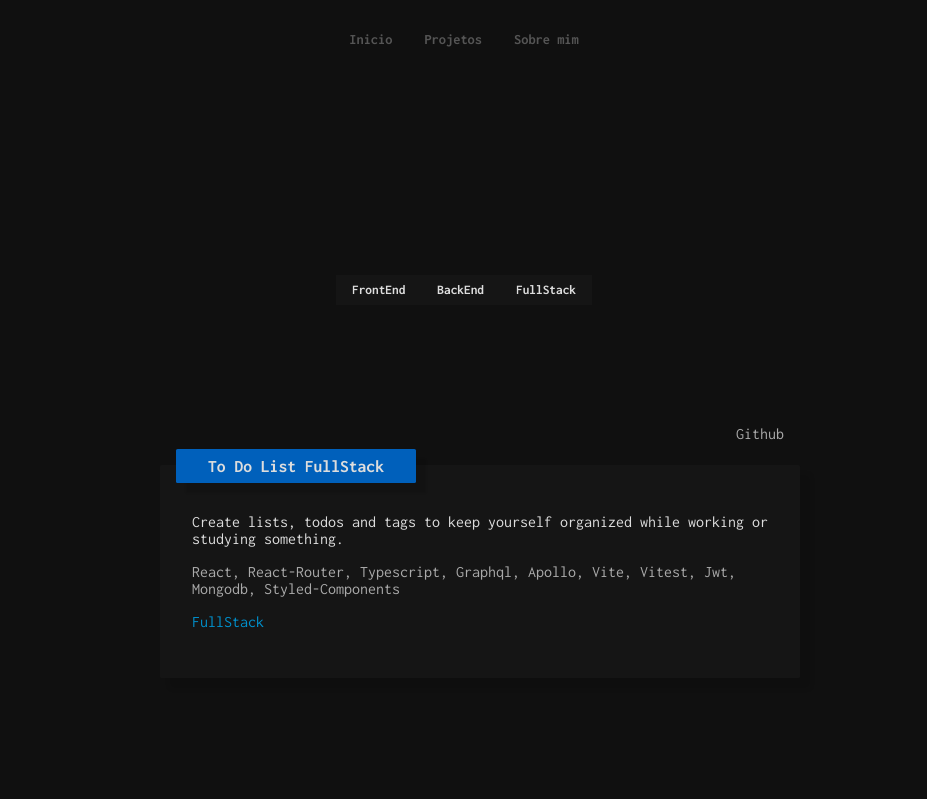
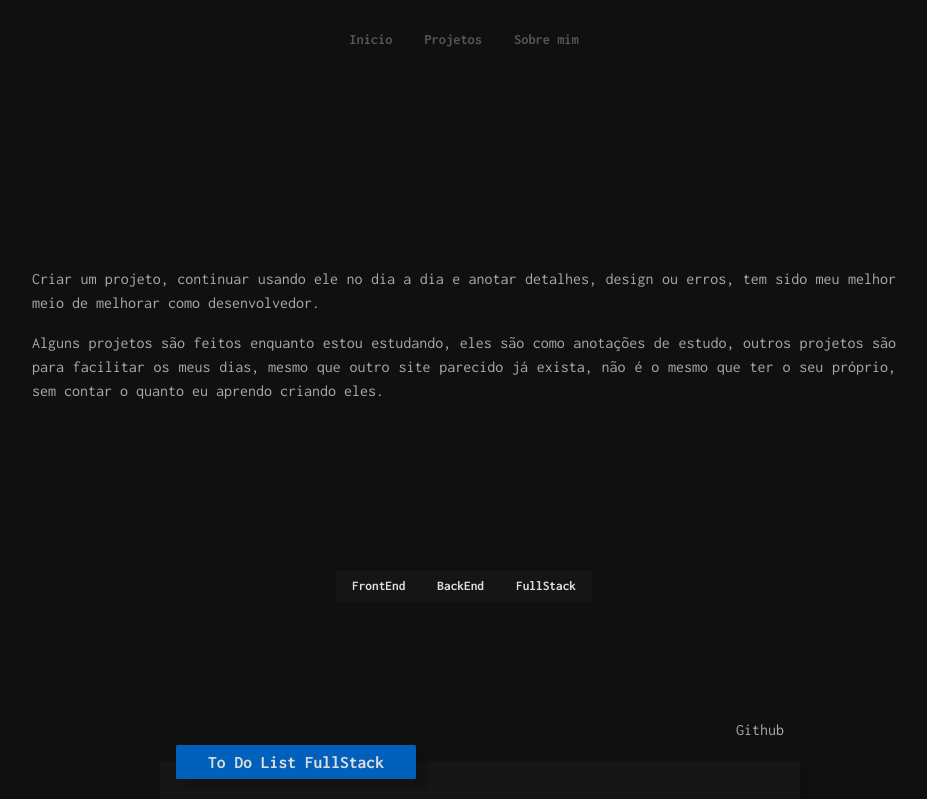
Before and after one commit to Rafael-Cesario/Portfolio, a Next.js app: page /projects in a window 1280 px wide. Shown: the top 799 px of the page, without its empty margins (176-1103 px from the left). Built offline with nearby package versions, Linux system fonts and the light colour scheme.

Commit message:
Feat // Projects page description

```diff
--- a/components/pages/projectContainer/styles/styledTitle.tsx
+++ b/components/pages/projectContainer/styles/styledTitle.tsx
@@ -1,20 +1,21 @@
-import styled from "styled-components";
+import styled from 'styled-components';
 
 export const StyledTitle = styled.div`
-  margin: 5rem;
+	margin: 10rem;
 	display: flex;
 	flex-direction: column;
 	align-items: center;
+	max-width: 60rem;
 
 	.title {
-    margin: 1rem;
+    margin: 0.5rem;
 		font-size: 1.5rem;
 		font-weight: bold;
 		color: #ddd;
 		position: relative;
 
 		:after {
-      content: "";
+			content: '';
 			position: absolute;
 			top: 0;
 			left: 0;
@@ -33,7 +34,10 @@ export const StyledTitle = styled.div`
 		}
 	}
 
-  .para {
+	p {
 		color: #aaa;
+		line-height: 1.5rem;
+		text-align: justify;
+		margin: 0.5rem 0;
 	}
 `;
--- a/components/pages/projectContainer/title.tsx
+++ b/components/pages/projectContainer/title.tsx
@@ -1,9 +1,18 @@
-import { StyledTitle } from "./styles/styledTitle";
+import { StyledTitle } from './styles/styledTitle';
 
 export const Title = () => {
-  return (
-    <StyledTitle>
-      <h1 className="title">Projetos</h1>
-    </StyledTitle>
-  );
+	return (
+		<StyledTitle>
+			<h1 className="title">Projetos</h1>
+			<p>
+				Criar um projeto, continuar usando ele no dia a dia e anotar detalhes, design ou erros, tem sido meu melhor meio de melhorar como
+				desenvolvedor.
+			</p>
+
+			<p>
+				Alguns projetos são feitos enquanto estou estudando, eles são como anotações de estudo, outros projetos são para facilitar os meus dias, mesmo
+				que outro site parecido já exista, não é o mesmo que ter o seu próprio, sem contar o quanto eu aprendo criando eles.
+			</p>
+		</StyledTitle>
+	);
 };
```
Lines whose indentation alone changed are shown as unchanged.
